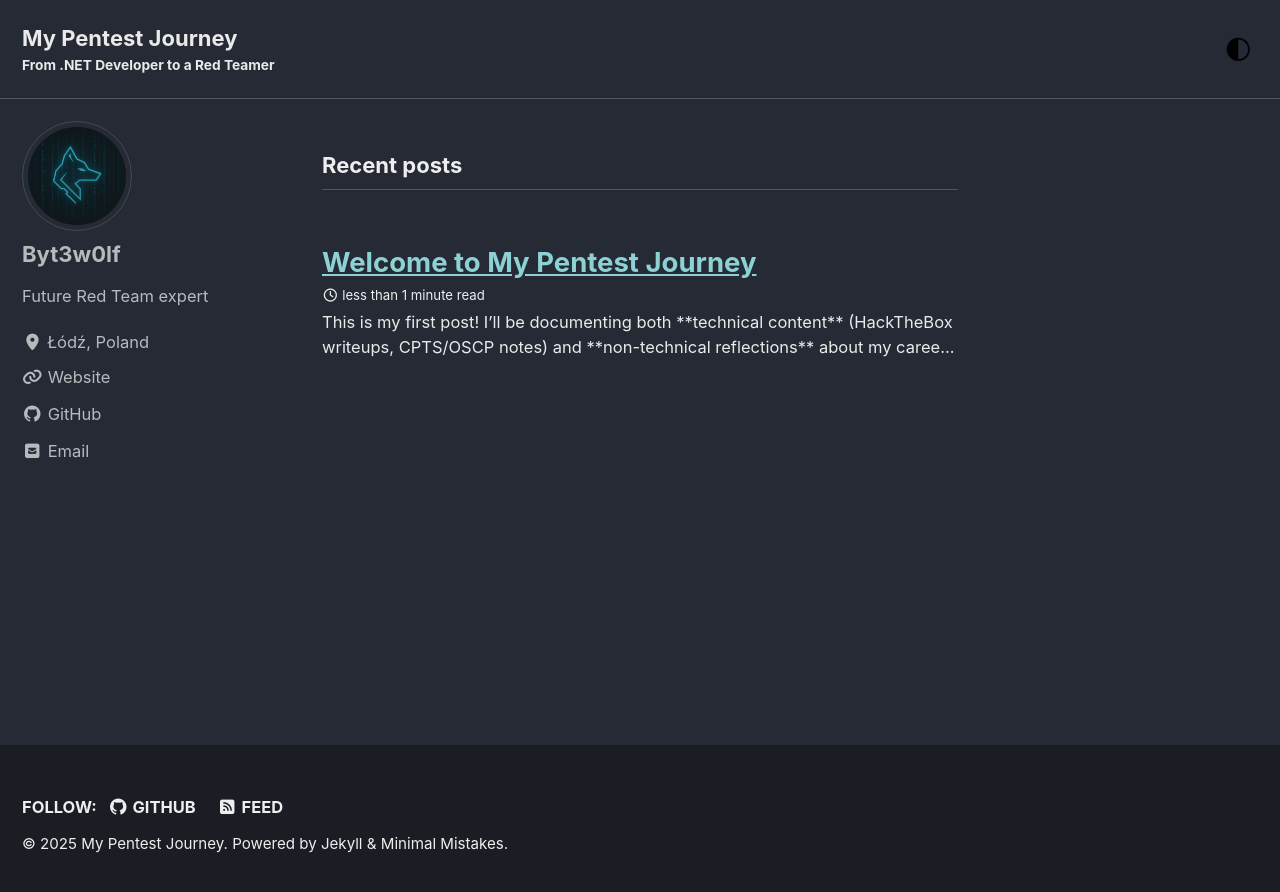
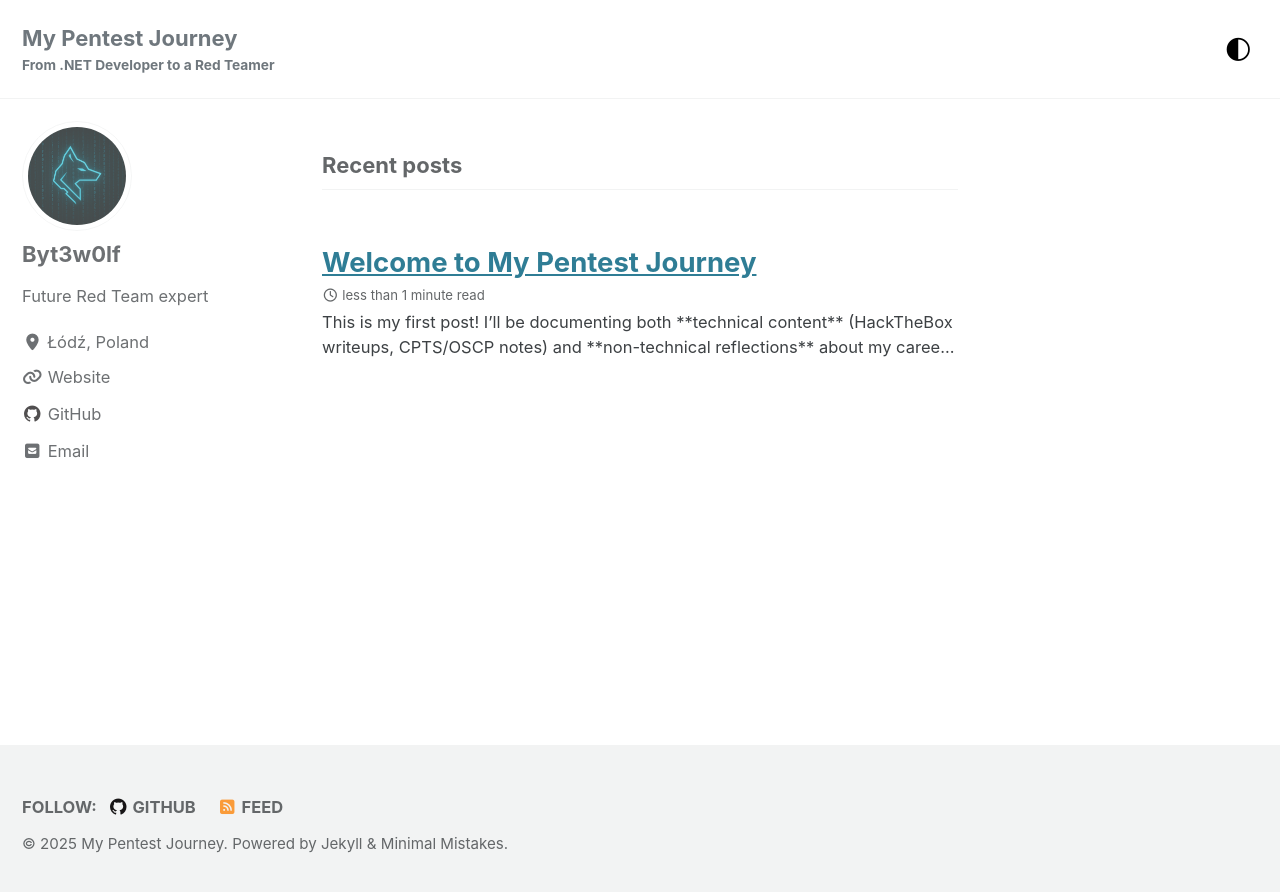
Before and after one commit to Byt3w0lf/byt3w0lf.github.io, a Jekyll site: the page built from index.html, in a window 1280 px wide. Shown: the top 892 px of the page. Built offline with Jekyll 4.4.1, drawn with Linux system fonts in a browser that asks for light colours; cached includes are drawn as plain includes; the list of posts is cut into pages by our own code.

Commit message:
Fixing theme toggle

```diff
--- a/_config.yml
+++ b/_config.yml
@@ -12,6 +12,7 @@
 
 remote_theme             : "mmistakes/minimal-mistakes@4.27.3"
 minimal_mistakes_skin    : "dark"
+minimal_mistakes_skin    : "default"
 
 # Site Settings
 locale                   : "en-US"
```
